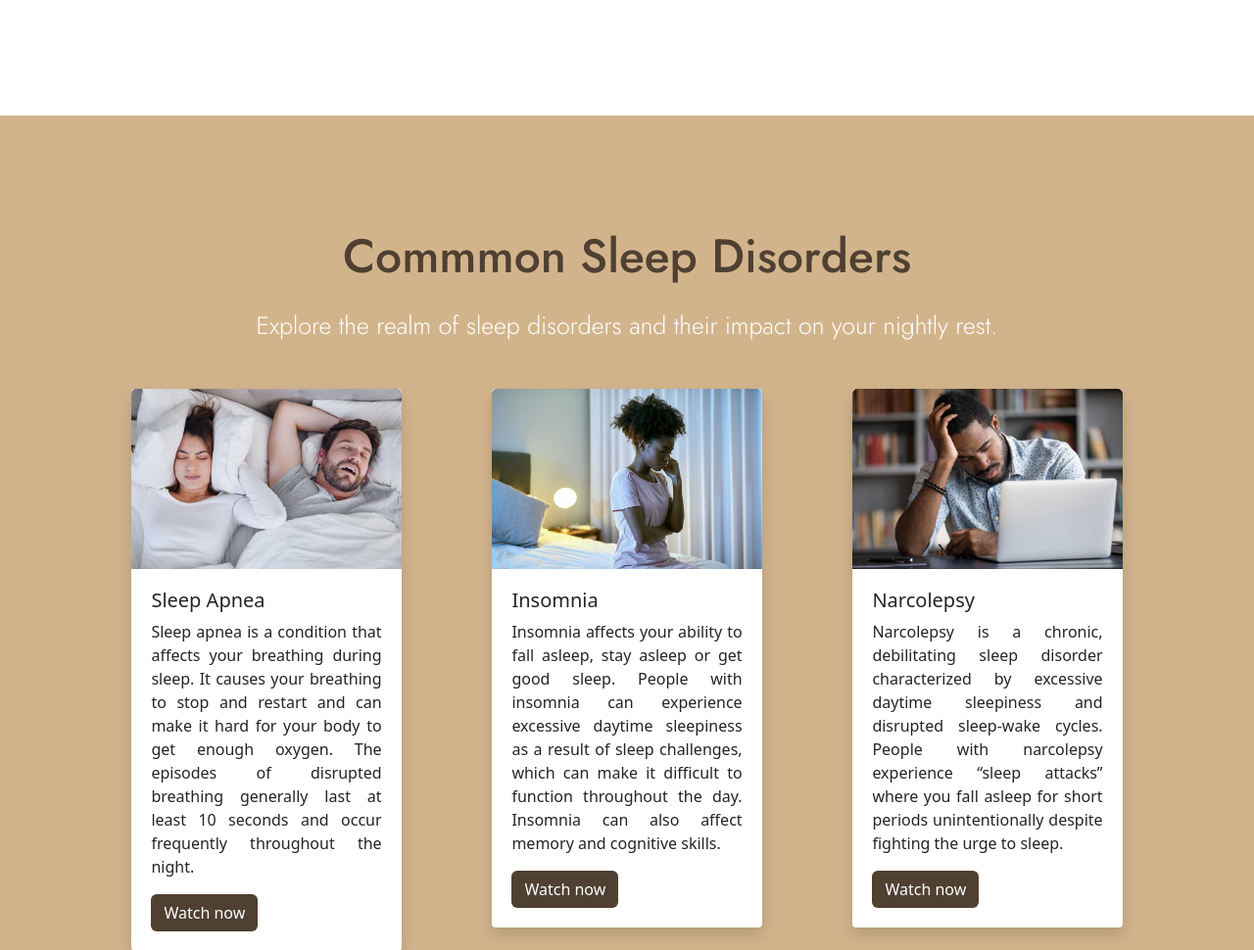
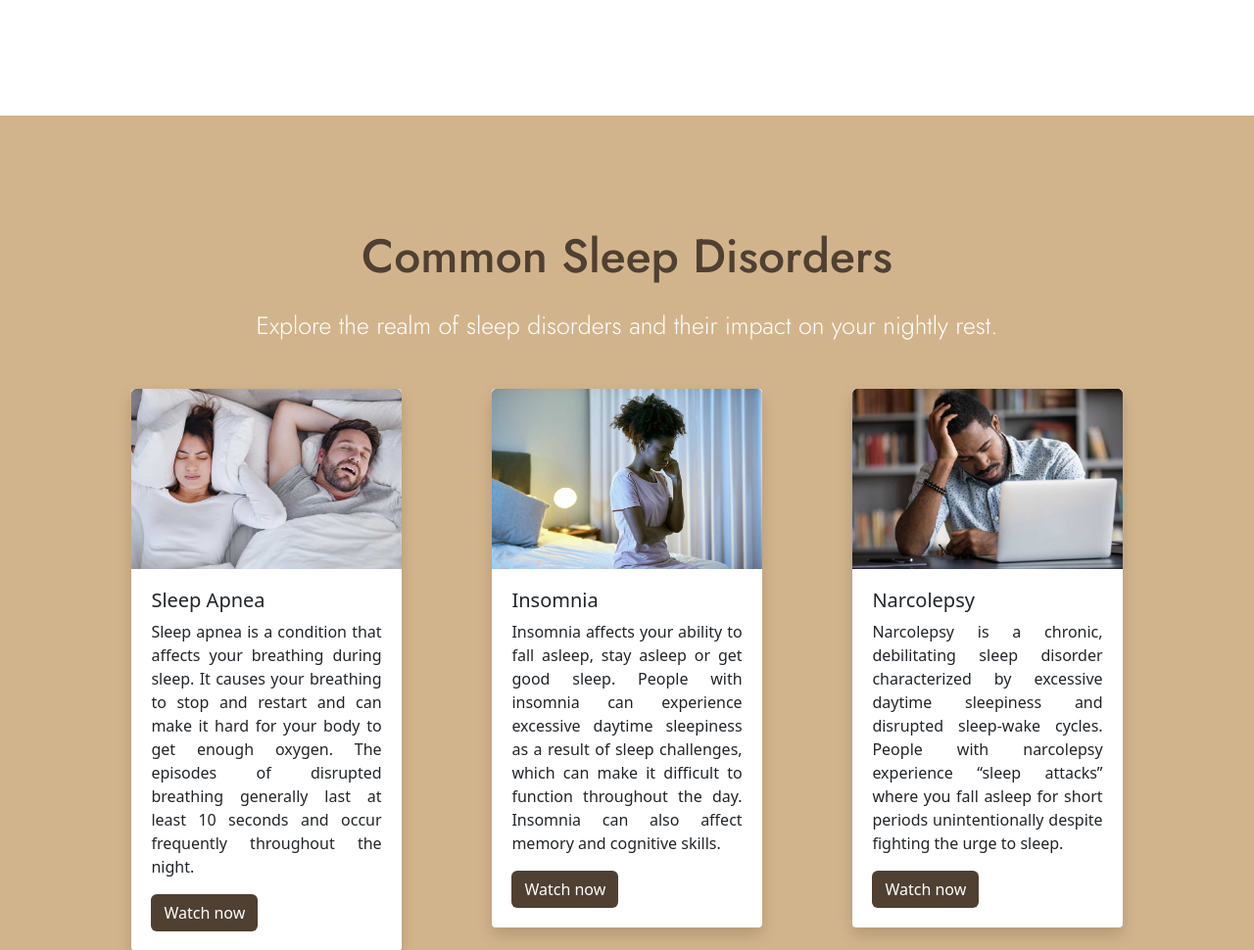
Before and after one commit to keyinggg/HEALTHY-LIFESTYLE, a PHP site: page /sleephygiene.php in a window 1280 px wide. Shown: the part 2287-3257 px from the top of the page at 98% size. Run offline with PHP 8.4, Linux system fonts and the light colour scheme; some libraries are stand-ins or nearby versions.

Commit message:
Done changes

```diff
--- a/components/footer.inc.php
+++ b/components/footer.inc.php
@@ -2,7 +2,7 @@
     <!-- Grid container -->
     <div class="container p-4">
       <!-- Github -->
-      <a class="btn btn-outline-light btn-floating m-1" href="https://github.com/KRenHong/FiNANCE" role="button" style="width: 150px"><i class="fab fa-github"></i></a>
+      <a class="btn btn-outline-light btn-floating m-1" href="https://github.com/keyinggg/HEALTHY-LIFESTYLE.git" role="button" style="width: 150px"><i class="fab fa-github"></i></a>
       <hr class="light">
       <p>&copy lifelylife.com</p>
     </div>
--- a/components/sleephygiene/sleephygiene.inc.php
+++ b/components/sleephygiene/sleephygiene.inc.php
@@ -97,7 +97,7 @@
   <!-- Card Section -->
   <section id="card-list" class="py-5">
     <div class="container">
-      <p id="card-topic">Commmon Sleep Disorders</p>
+      <p id="card-topic">Common Sleep Disorders</p>
       <p id="card-subtopic">Explore the realm of sleep disorders and their impact on your nightly rest.</p>
       <!-- <div id="carousel-control" class="carousel slide" data-bs-ride="carousel">
         <div class="carousel-inner">
```
